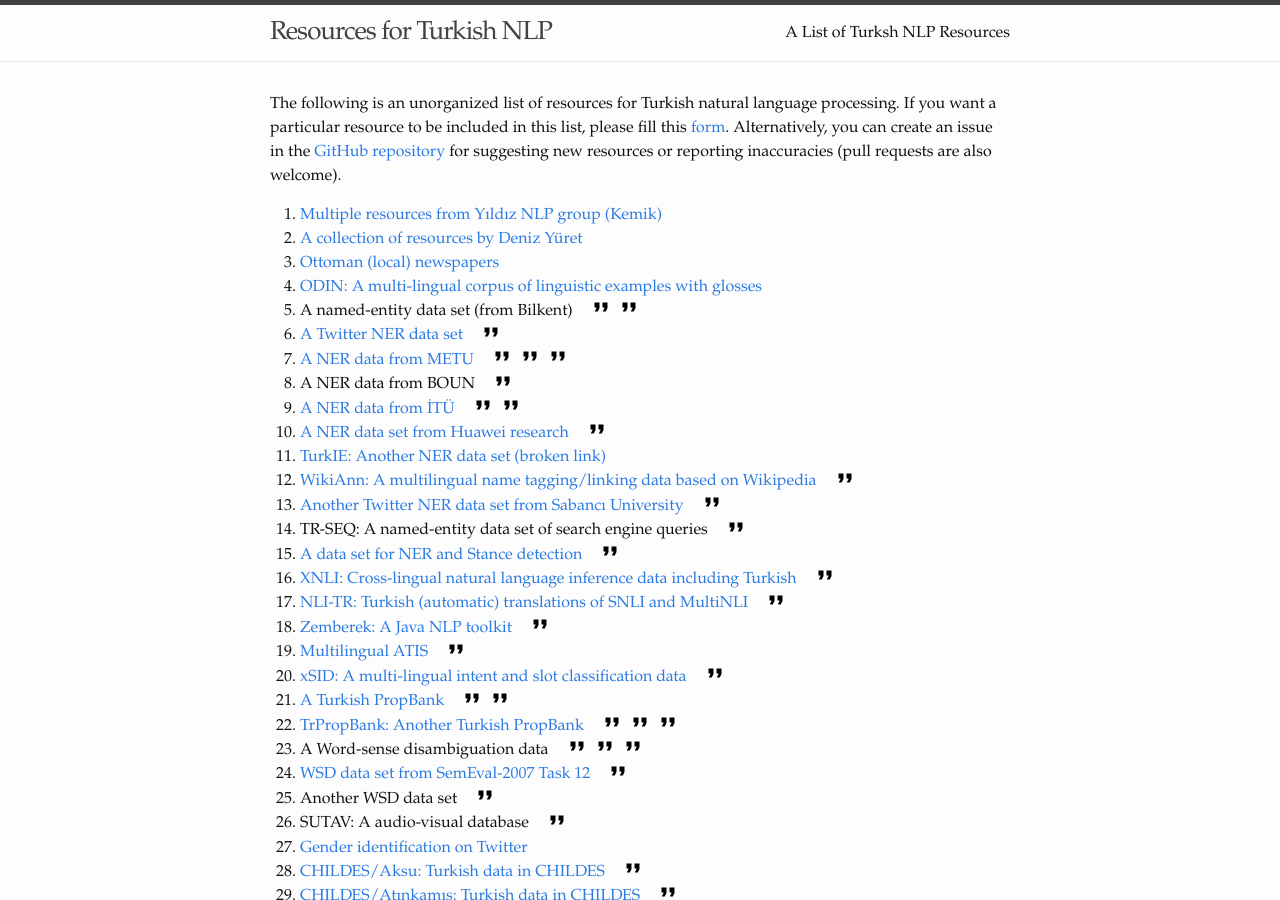
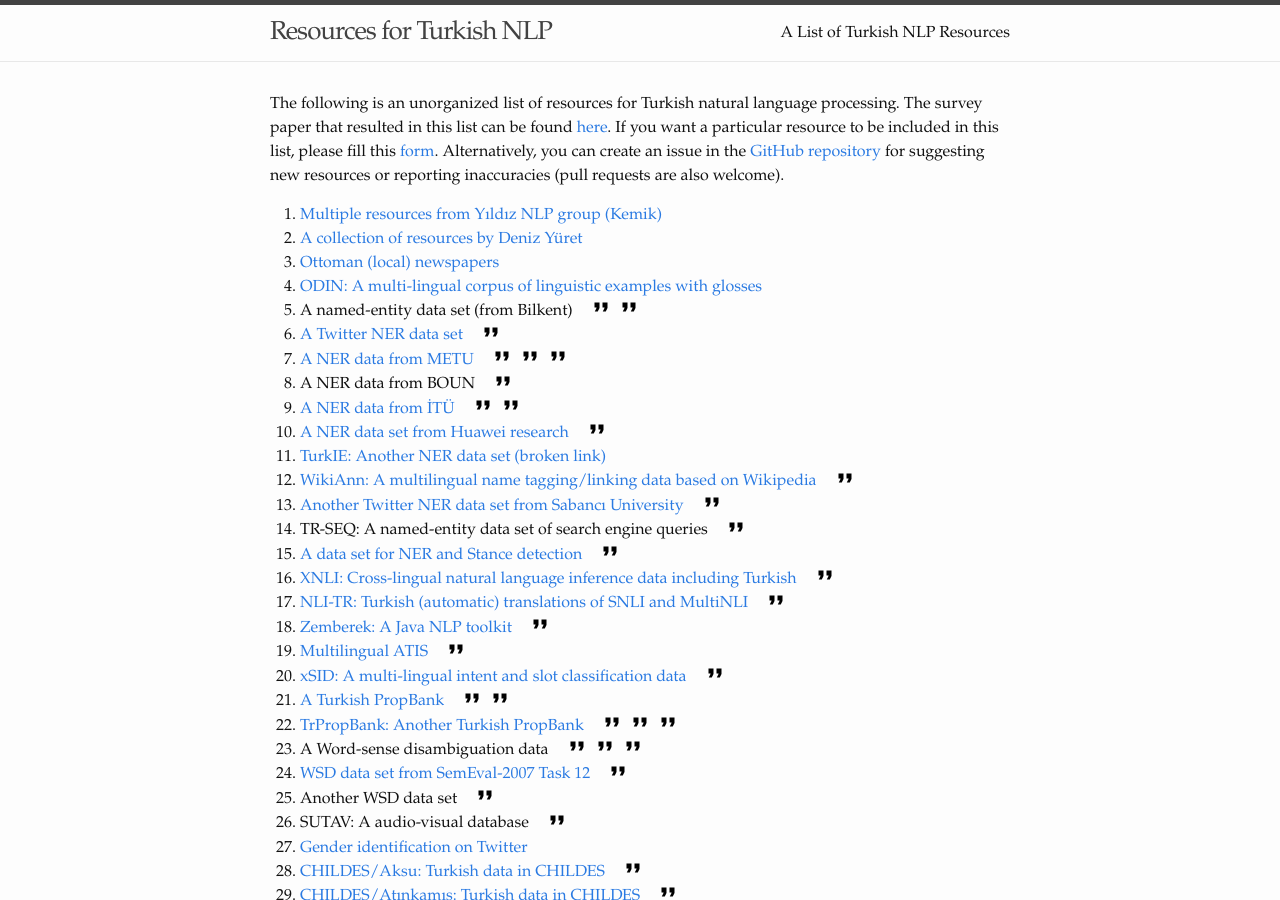
Before and after one commit to TurkishNLP/list, a Jekyll site: the page built from index.md, in a window 1280 px wide and 900 px high. Built offline with Jekyll 4.4.1, drawn with Linux system fonts in a browser that asks for light colours.

Commit message:
Add link to the paper.

```diff
--- a/index.md
+++ b/index.md
@@ -1,10 +1,12 @@
 ---
 layout: default
-title: A List of Turksh NLP Resources
+title: A List of Turkish NLP Resources
 ---
 
 The following is an unorganized list of resources
 for Turkish natural language processing.
+The survey paper that resulted in this list can be found
+[here](https://arxiv.org/abs/2204.05042).
 If you want a particular resource to be included in this list,
 please fill
 this [form](https://docs.google.com/forms/d/e/1FAIpQLSelhXsjGaKhNFyc2UnGSoeoagxqFnmdLqogCFCm2ErzmZ2y2w/viewform?usp=sf_link).
```
